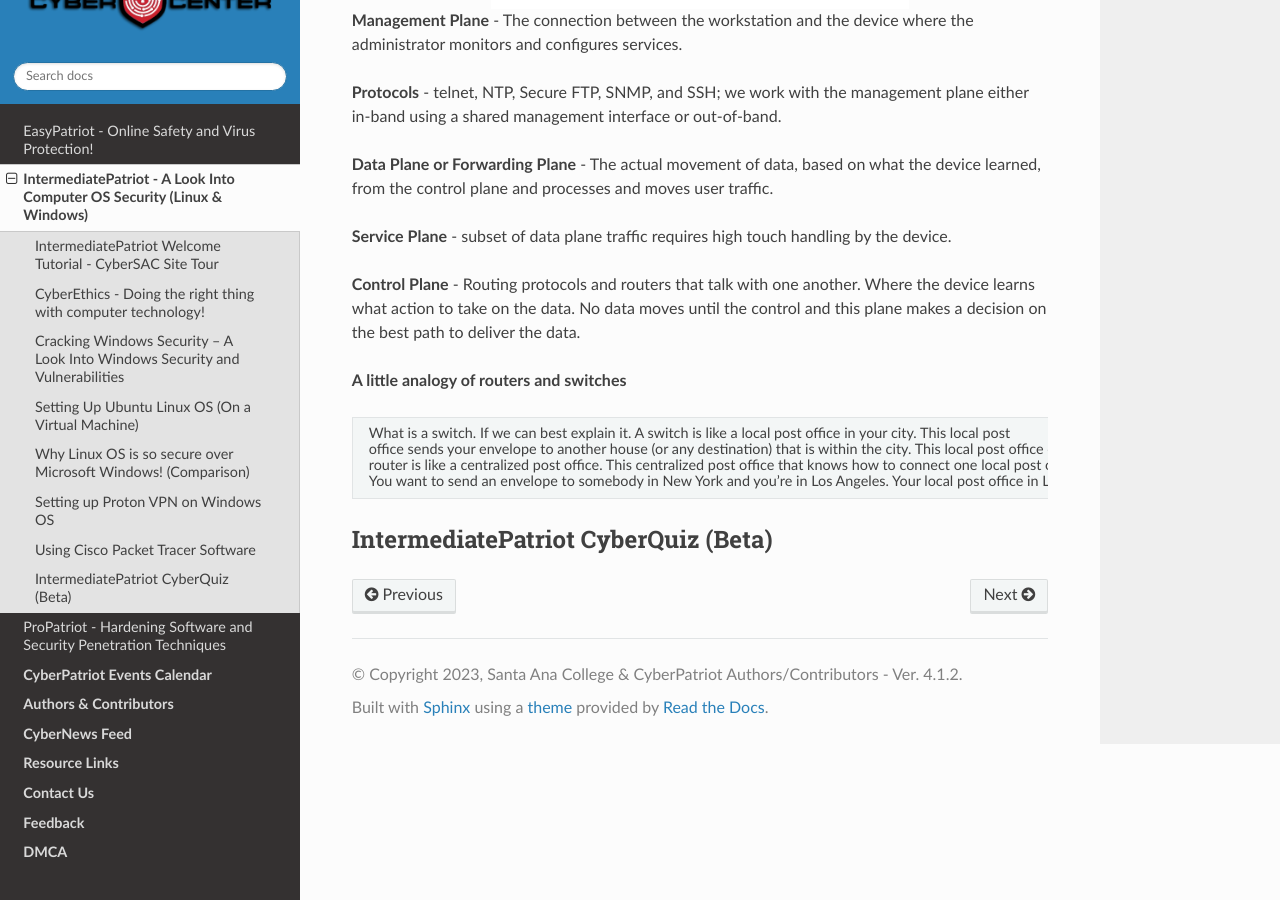
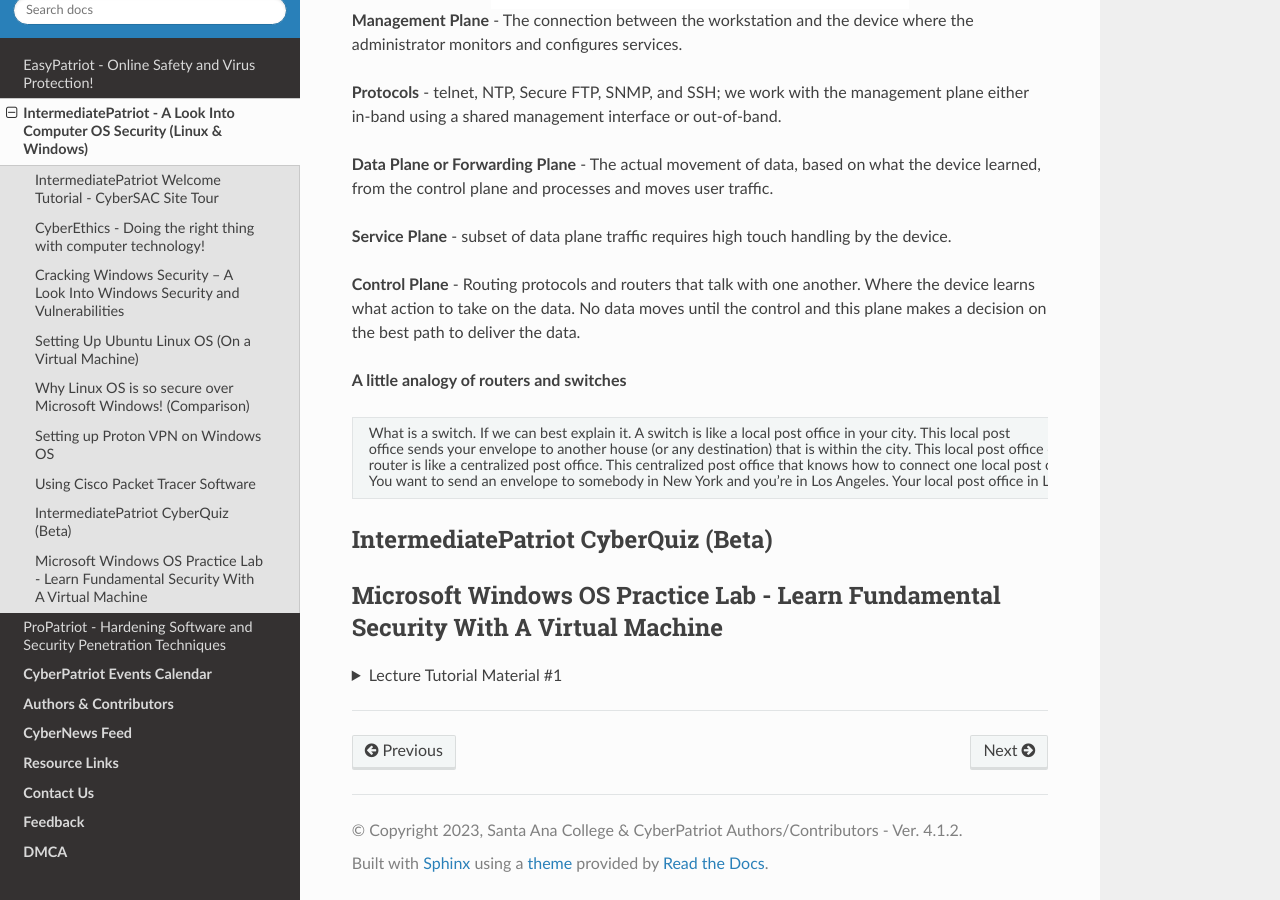
Before and after one commit to natt96z/cybersac, a Sphinx documentation site: the page built from docs/source/MediumCybersac.rst, in a window 1280 px wide and 900 px high, scrolled down 18326 px. Built offline with Sphinx 7.4.7 and the Read the Docs theme 2.0.0, drawn with Linux system fonts in a browser that asks for light colours; a script that is not in the unit is left out.

Commit message:
Update MediumCybersac.rst

```diff
--- a/docs/source/MediumCybersac.rst
+++ b/docs/source/MediumCybersac.rst
@@ -353,3 +353,19 @@
 
 
    <div class="involveme_embed" data-project="new-project-47ba"><script src="https://cybersac.involve.me/embed"></script></div>
+
+
+Microsoft Windows OS Practice Lab - Learn Fundamental Security With A Virtual Machine
+~~~~~~~~~~~~~~~~~~~~~~~~~~~~~~~~~~~~~~~~~~~~~~~~~~~~~~~~~~~~~~~~~~~~~~~~~~~~~~~~~~~~~
+
+
+.. raw:: html
+
+	<details>
+		<summary>Lecture Tutorial Material #1</summary>
+.. raw:: html
+
+	<iframe src="https://drive.google.com/file/d/1vHINCoOa_RcJzIksD5TzTfUF4n0_G7MY/preview" width="640" height="480" allow="autoplay"></iframe>
+	</details>
+
+--------------------------------------------------------------------------------------------------------------------------
```
